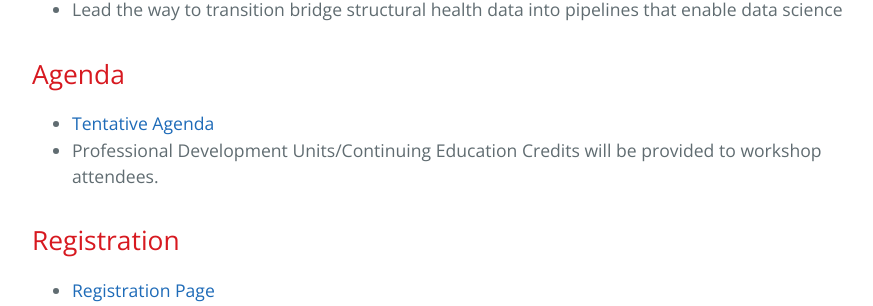
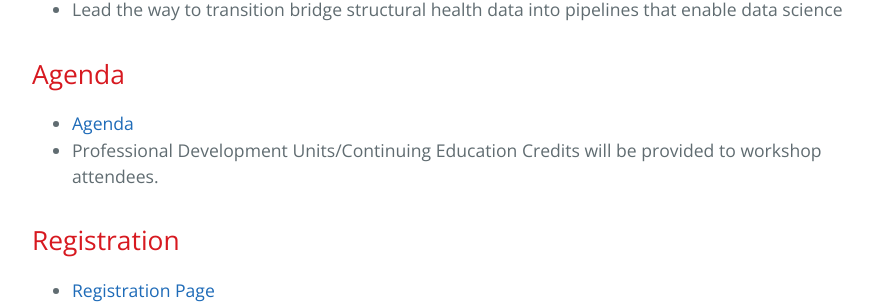
Before and after one commit to BridgingBigData/BridgingBigData.github.io, a Jekyll site: the page built from pages/bbd2016.md, in a window 1280 px wide. Shown: the part 1098-1404 px from the top of the page, without its empty margins (192-1065 px from the left). Built offline with Jekyll 4.4.1, drawn with Linux system fonts in a browser that asks for light colours.

Commit message:
Update bbd2016.md

```diff
--- a/pages/bbd2016.md
+++ b/pages/bbd2016.md
@@ -18,7 +18,7 @@ description: Bridging Big Data Workshop
 - Lead the way to transition bridge structural health data into pipelines that enable data science
 
 ## Agenda
-- [Tentative Agenda](https://bridgingbigdata.github.io/pages/bbd2016agenda.html)
+- [Agenda](https://bridgingbigdata.github.io/pages/bbd2016agenda.html)
 - Professional Development Units/Continuing Education Credits will be provided to workshop attendees.
 
 ## Registration
```
